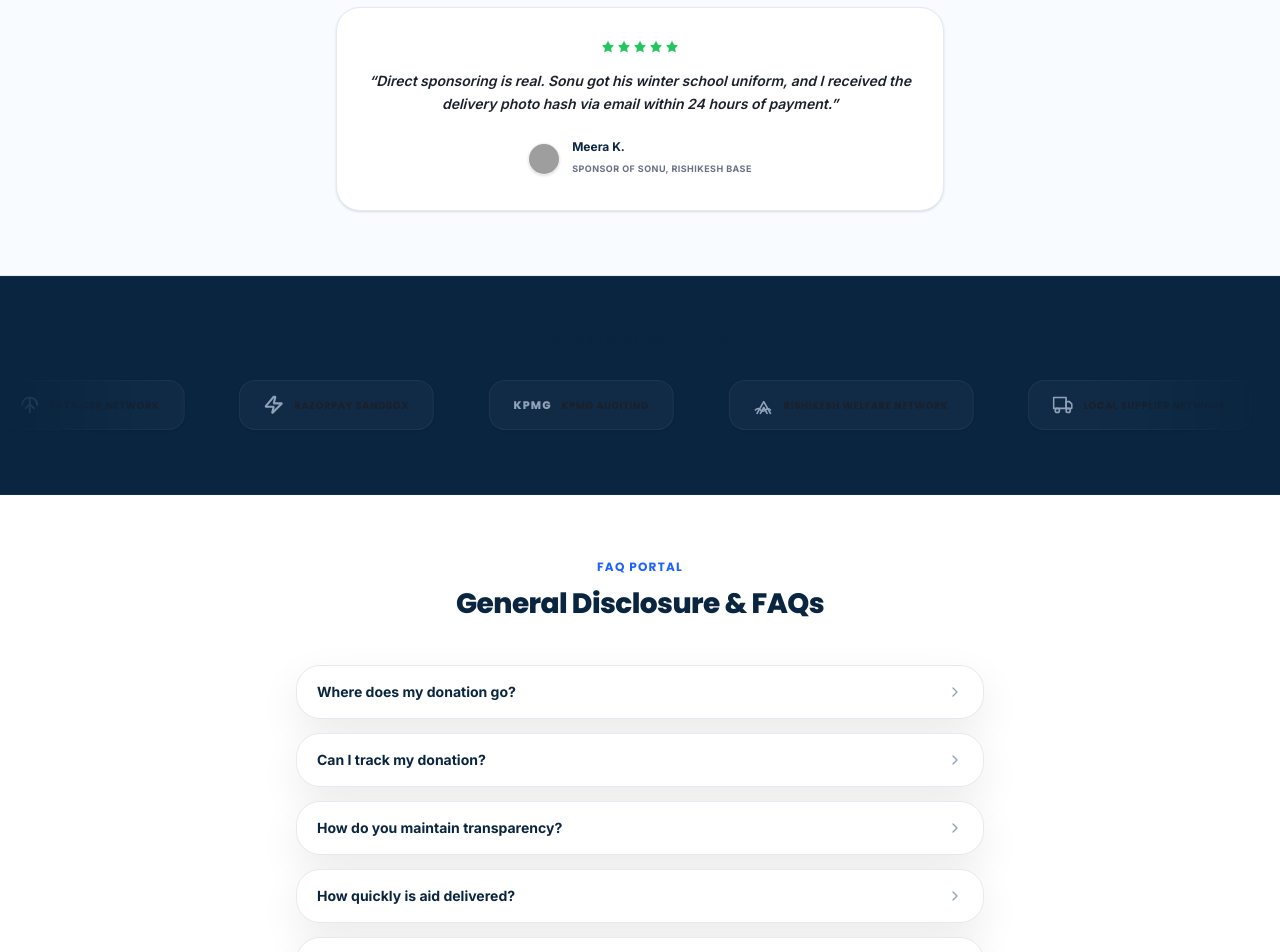
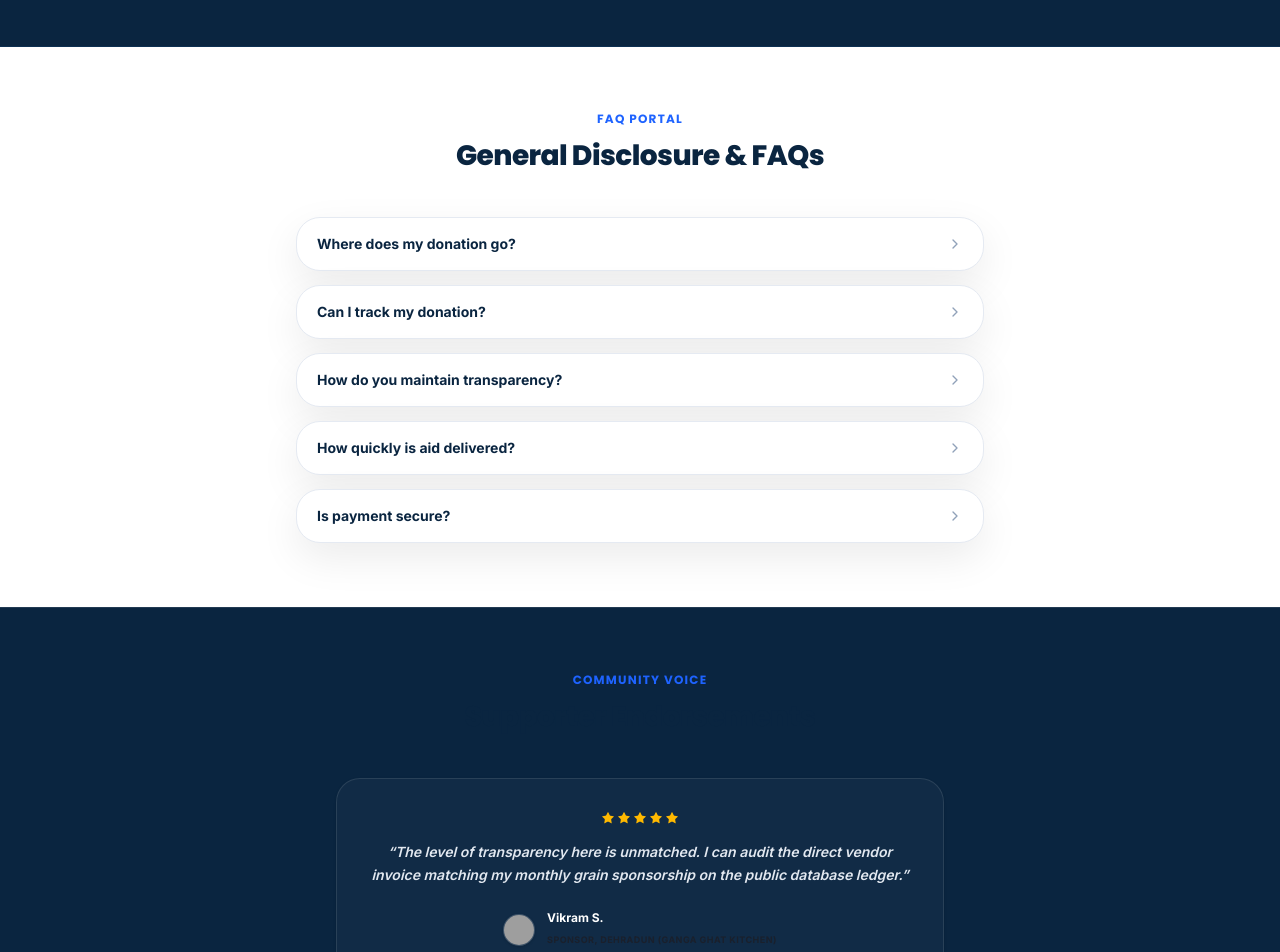
Before and after one commit to onehope1/onehope-website, a Next.js app: page / in a window 1280 px wide. Shown: the part 4640-5592 px from the top of the page. Built offline with nearby package versions, Linux system fonts and the light colour scheme; grey boxes are pictures that could not be loaded.

Commit message:
Optimize sticky bar on donation page to collapsible dynamic island card dock with rotating urgency and white bold price tags, swap bottom sections on home page (Alliances -> FAQ -> dark seamless Testimonials), and fix partner logos dark text contrast

```diff
--- a/src/app/page.tsx
+++ b/src/app/page.tsx
@@ -134,7 +134,7 @@ export default function Home() {
     {
       name: 'Local Supplier Network',
       icon: (
-        <svg className="w-5 h-5 text-slate-400 group-hover:text-blue-600 transition-colors fill-none stroke-current" viewBox="0 0 24 24" strokeWidth="2" strokeLinecap="round" strokeLinejoin="round">
+        <svg className="w-5 h-5 text-slate-300 group-hover:text-white transition-colors fill-none stroke-current" viewBox="0 0 24 24" strokeWidth="2" strokeLinecap="round" strokeLinejoin="round">
           <rect x="1" y="3" width="15" height="13" />
           <polygon points="16 8 20 8 23 11 23 16 16 16 16 8" />
           <circle cx="5.5" cy="18.5" r="2.5" />
@@ -145,7 +145,7 @@ export default function Home() {
     {
       name: 'Tata CSR Network',
       icon: (
-        <svg className="w-5 h-5 text-slate-400 group-hover:text-blue-600 transition-colors fill-none stroke-current" viewBox="0 0 24 24" strokeWidth="2" strokeLinecap="round" strokeLinejoin="round">
+        <svg className="w-5 h-5 text-slate-300 group-hover:text-white transition-colors fill-none stroke-current" viewBox="0 0 24 24" strokeWidth="2" strokeLinecap="round" strokeLinejoin="round">
           <path d="M3 12c0-5 4-9 9-9s9 4 9 9" />
           <path d="M12 3v18" />
           <path d="M7 16l5-5 5 5" />
@@ -155,7 +155,7 @@ export default function Home() {
     {
       name: 'Razorpay Sandbox',
       icon: (
-        <svg className="w-5 h-5 text-slate-400 group-hover:text-blue-600 transition-colors fill-none stroke-current" viewBox="0 0 24 24" strokeWidth="2.5" strokeLinecap="round" strokeLinejoin="round">
+        <svg className="w-5 h-5 text-slate-300 group-hover:text-white transition-colors fill-none stroke-current" viewBox="0 0 24 24" strokeWidth="2.5" strokeLinecap="round" strokeLinejoin="round">
           <path d="M12 2L2 14h10l-2 8 12-12H12l2-8z" strokeLinejoin="bevel" />
         </svg>
       )
@@ -163,13 +163,13 @@ export default function Home() {
     {
       name: 'KPMG Auditing',
       icon: (
-        <span className="font-poppins font-black tracking-widest text-[11px] text-slate-400 group-hover:text-blue-600 transition-colors">KPMG</span>
+        <span className="font-poppins font-black tracking-widest text-[11px] text-slate-300 group-hover:text-white transition-colors">KPMG</span>
       )
     },
     {
       name: 'Rishikesh Welfare Network',
       icon: (
-        <svg className="w-5 h-5 text-slate-400 group-hover:text-blue-600 transition-colors fill-none stroke-current" viewBox="0 0 24 24" strokeWidth="2" strokeLinecap="round" strokeLinejoin="round">
+        <svg className="w-5 h-5 text-slate-300 group-hover:text-white transition-colors fill-none stroke-current" viewBox="0 0 24 24" strokeWidth="2" strokeLinecap="round" strokeLinejoin="round">
           <path d="M4 22L12 8l8 14" />
           <path d="M8 22l4-7 4 7" />
           <path d="M2 18c2-2 4-2 6 0s4 2 6 0 4-2 6 0" />
@@ -194,7 +194,7 @@ export default function Home() {
   useEffect(() => {
     const timer = setInterval(() => {
       setActiveTestimonial((prev) => (prev + 1) % activeTestimonials.length);
-    }, 7000);
+    }, 5000);
     return () => clearInterval(timer);
   }, [activeTestimonials.length]);
 
@@ -708,61 +708,6 @@ export default function Home() {
           </div>
         </section>
 
-        {/* ================= 9. TESTIMONIALS SLIDER ================= */}
-        <section className="py-16 bg-[#F8FBFF] font-inter overflow-hidden border-t border-b border-[#E5EAF2]">
-          <div className="max-w-7xl mx-auto px-6 sm:px-8 lg:px-10 space-y-12">
-
-            <div className="text-center max-w-xl mx-auto space-y-2">
-              <span className="text-[#1E63FF] text-xs font-bold uppercase tracking-widest block font-poppins">
-                Community Voice
-              </span>
-              <h2 className="text-[28px] font-black text-[#0A2540] font-poppins tracking-tight">
-                Supporter Endorsements
-              </h2>
-            </div>
-
-            {/* Testimonials Auto-scroll Card */}
-            <div className="max-w-2xl mx-auto relative px-8">
-              <AnimatePresence mode="wait">
-                <motion.div
-                  key={activeTestimonial}
-                  initial={{ opacity: 0, x: 15 }}
-                  animate={{ opacity: 1, x: 0 }}
-                  exit={{ opacity: 0, x: -15 }}
-                  transition={{ duration: 0.4 }}
-                  className="bg-white p-6.5 sm:p-8 rounded-[24px] border border-[#E5EAF2] shadow-sm space-y-4 text-center"
-                >
-                  <div className="flex justify-center gap-0.5 text-[#22C55E]">
-                    {[...Array(5)].map((_, i) => (
-                      <Star key={i} size={14} fill="currentColor" stroke="none" />
-                    ))}
-                  </div>
-
-                  <p className="text-[#1A202C] text-xs sm:text-sm leading-relaxed font-semibold italic">
-                    &ldquo;{activeTestimonials[activeTestimonial].quote}&rdquo;
-                  </p>
-
-                  <div className="flex items-center justify-center gap-3 pt-2">
-                    <div className="relative w-8 h-8 rounded-full overflow-hidden bg-slate-200 border border-slate-100 shadow-sm shrink-0">
-                      <Image
-                        src={activeTestimonials[activeTestimonial].avatar || 'https://images.unsplash.com/photo-1534528741775-53994a69daeb?auto=format&fit=crop&q=80&w=100'}
-                        alt={activeTestimonials[activeTestimonial].name}
-                        fill
-                        className="object-cover"
-                      />
-                    </div>
-                    <div className="text-left font-bold">
-                      <span className="text-[#0A2540] text-xs block leading-tight">{activeTestimonials[activeTestimonial].name}</span>
-                      <span className="text-[9px] text-[#667085] uppercase tracking-wider">{activeTestimonials[activeTestimonial].role}</span>
-                    </div>
-                  </div>
-                </motion.div>
-              </AnimatePresence>
-            </div>
-
-          </div>
-        </section>
-
         {/* ================= 10. PARTNER LOGOS (Infinite Moving Ticker) ================= */}
         <section className="py-14 bg-[#0A2540] border-t border-b border-[#0D3052] font-inter overflow-hidden relative select-none">
           <div className="absolute inset-0 bg-[linear-gradient(to_right,rgba(255,255,255,0.005)_1px,transparent_1px),linear-gradient(to_bottom,rgba(255,255,255,0.005)_1px,transparent_1px)] bg-[size:3rem_3rem] opacity-20 pointer-events-none" />
@@ -777,7 +722,7 @@ export default function Home() {
                 {partnersList.map((partner, idx) => (
                   <div
                     key={idx}
-                    className="px-6 py-3.5 border border-white/5 rounded-2xl bg-white/[0.03] text-slate-350 hover:text-white hover:bg-white/[0.07] hover:border-white/15 font-poppins font-bold text-[10px] uppercase tracking-wider transition-all duration-350 cursor-pointer shadow-sm hover:shadow-md hover:-translate-y-0.5 flex items-center gap-2.5 group whitespace-nowrap"
+                    className="px-6 py-3.5 border border-white/5 rounded-2xl bg-white/[0.03] text-slate-200 hover:text-white hover:bg-white/[0.07] hover:border-white/15 font-poppins font-bold text-[10px] uppercase tracking-wider transition-all duration-350 cursor-pointer shadow-sm hover:shadow-md hover:-translate-y-0.5 flex items-center gap-2.5 group whitespace-nowrap"
                   >
                     {partner.icon}
                     <span>{partner.name}</span>
@@ -788,7 +733,7 @@ export default function Home() {
                 {partnersList.map((partner, idx) => (
                   <div
                     key={`dup-${idx}`}
-                    className="px-6 py-3.5 border border-white/5 rounded-2xl bg-white/[0.03] text-slate-350 hover:text-white hover:bg-white/[0.07] hover:border-white/15 font-poppins font-bold text-[10px] uppercase tracking-wider transition-all duration-350 cursor-pointer shadow-sm hover:shadow-md hover:-translate-y-0.5 flex items-center gap-2.5 group whitespace-nowrap"
+                    className="px-6 py-3.5 border border-white/5 rounded-2xl bg-white/[0.03] text-slate-200 hover:text-white hover:bg-white/[0.07] hover:border-white/15 font-poppins font-bold text-[10px] uppercase tracking-wider transition-all duration-350 cursor-pointer shadow-sm hover:shadow-md hover:-translate-y-0.5 flex items-center gap-2.5 group whitespace-nowrap"
                   >
                     {partner.icon}
                     <span>{partner.name}</span>
@@ -845,6 +790,61 @@ export default function Home() {
                 </div>
               );
             })}
+          </div>
+        </section>
+
+        {/* ================= 9. TESTIMONIALS SLIDER (Attached seamlessly to Footer) ================= */}
+        <section className="py-16 bg-[#0A2540] font-inter overflow-hidden border-t border-white/10 select-none">
+          <div className="max-w-7xl mx-auto px-6 sm:px-8 lg:px-10 space-y-10">
+
+            <div className="text-center max-w-xl mx-auto space-y-2">
+              <span className="text-[#1E63FF] text-xs font-bold uppercase tracking-widest block font-poppins">
+                Community Voice
+              </span>
+              <h2 className="text-[28px] font-black text-white font-poppins tracking-tight">
+                Supporter Endorsements
+              </h2>
+            </div>
+
+            {/* Testimonials Auto-scroll Card */}
+            <div className="max-w-2xl mx-auto relative px-8">
+              <AnimatePresence mode="wait">
+                <motion.div
+                  key={activeTestimonial}
+                  initial={{ opacity: 0, x: 15 }}
+                  animate={{ opacity: 1, x: 0 }}
+                  exit={{ opacity: 0, x: -15 }}
+                  transition={{ duration: 0.4 }}
+                  className="bg-white/[0.03] p-6.5 sm:p-8 rounded-[24px] border border-white/10 shadow-sm space-y-4 text-center"
+                >
+                  <div className="flex justify-center gap-0.5 text-amber-400">
+                    {[...Array(5)].map((_, i) => (
+                      <Star key={i} size={14} fill="currentColor" stroke="none" />
+                    ))}
+                  </div>
+
+                  <p className="text-slate-200 text-xs sm:text-sm leading-relaxed font-semibold italic">
+                    &ldquo;{activeTestimonials[activeTestimonial].quote}&rdquo;
+                  </p>
+
+                  <div className="flex items-center justify-center gap-3 pt-2">
+                    <div className="relative w-8 h-8 rounded-full overflow-hidden bg-white/10 border border-white/10 shadow-sm shrink-0">
+                      <Image
+                        src={activeTestimonials[activeTestimonial].avatar || 'https://images.unsplash.com/photo-1534528741775-53994a69daeb?auto=format&fit=crop&q=80&w=100'}
+                        alt={activeTestimonials[activeTestimonial].name}
+                        fill
+                        className="object-cover"
+                      />
+                    </div>
+                    <div className="text-left font-bold">
+                      <span className="text-white text-xs block leading-tight">{activeTestimonials[activeTestimonial].name}</span>
+                      <span className="text-[9px] text-slate-450 uppercase tracking-wider">{activeTestimonials[activeTestimonial].role}</span>
+                    </div>
+                  </div>
+                </motion.div>
+              </AnimatePresence>
+            </div>
+
           </div>
         </section>
 
```
Also changed, not shown: src/app/donate/page.tsx (+56 -23 lines).
